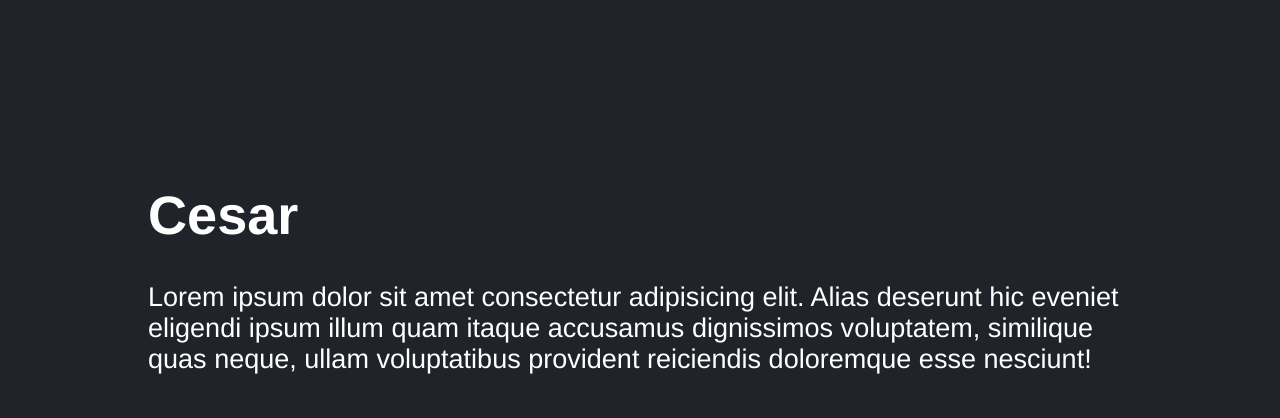
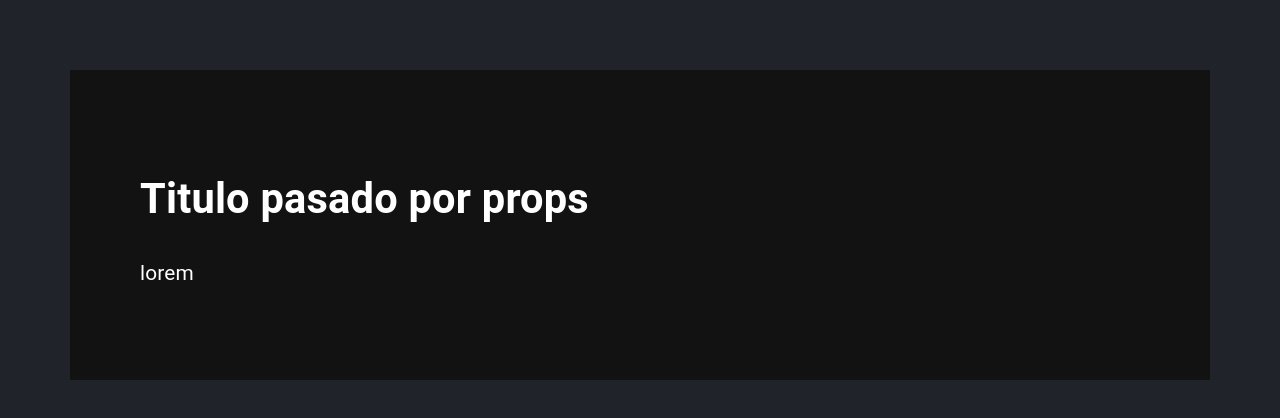
Before and after one commit to htmtmx/fh-course-counter-app-vite, a React (Vite) app: page / in a window 1280 px wide. Shown: the top 418 px of the page. Built offline with nearby package versions, Linux system fonts and the light colour scheme.

Commit message:
💄 Update FirstApp component to accept title and subtitle as props

```diff
--- a/src/FirstApp.jsx
+++ b/src/FirstApp.jsx
@@ -1,8 +1,9 @@
-export const FirstApp = () => {
+export const FirstApp = ({title, subtitle}) => {
+  console.log(title)
   return (
     <>
-    <h1>Cesar</h1>
-    <p>Lorem ipsum dolor sit amet consectetur adipisicing elit. Alias deserunt hic eveniet eligendi ipsum illum quam itaque accusamus dignissimos voluptatem, similique quas neque, ullam voluptatibus provident reiciendis doloremque esse nesciunt!</p>
+      <h1>{ title }</h1>
+      <p>{ subtitle }</p>
     </>
   )
 }
--- a/src/main.jsx
+++ b/src/main.jsx
@@ -1,11 +1,21 @@
 import React from 'react';
 import ReactDOM from 'react-dom/client';
 import { FirstApp } from './FirstApp';
+import { ThemeProvider, createTheme } from '@mui/material/styles';
+import CssBaseline from '@mui/material/CssBaseline';
 import './styles.css'
 
+const darkTheme = createTheme({
+  palette: {
+    mode: 'dark',
+  },
+});
 
 ReactDOM.createRoot(document.getElementById('root')).render(
   <React.StrictMode>
-    <FirstApp/>
+    <ThemeProvider theme={darkTheme}>
+      <CssBaseline/>
+      <FirstApp title='Titulo pasado por props' subtitle='lorem' />
+    </ThemeProvider>
   </React.StrictMode>
 );
```
